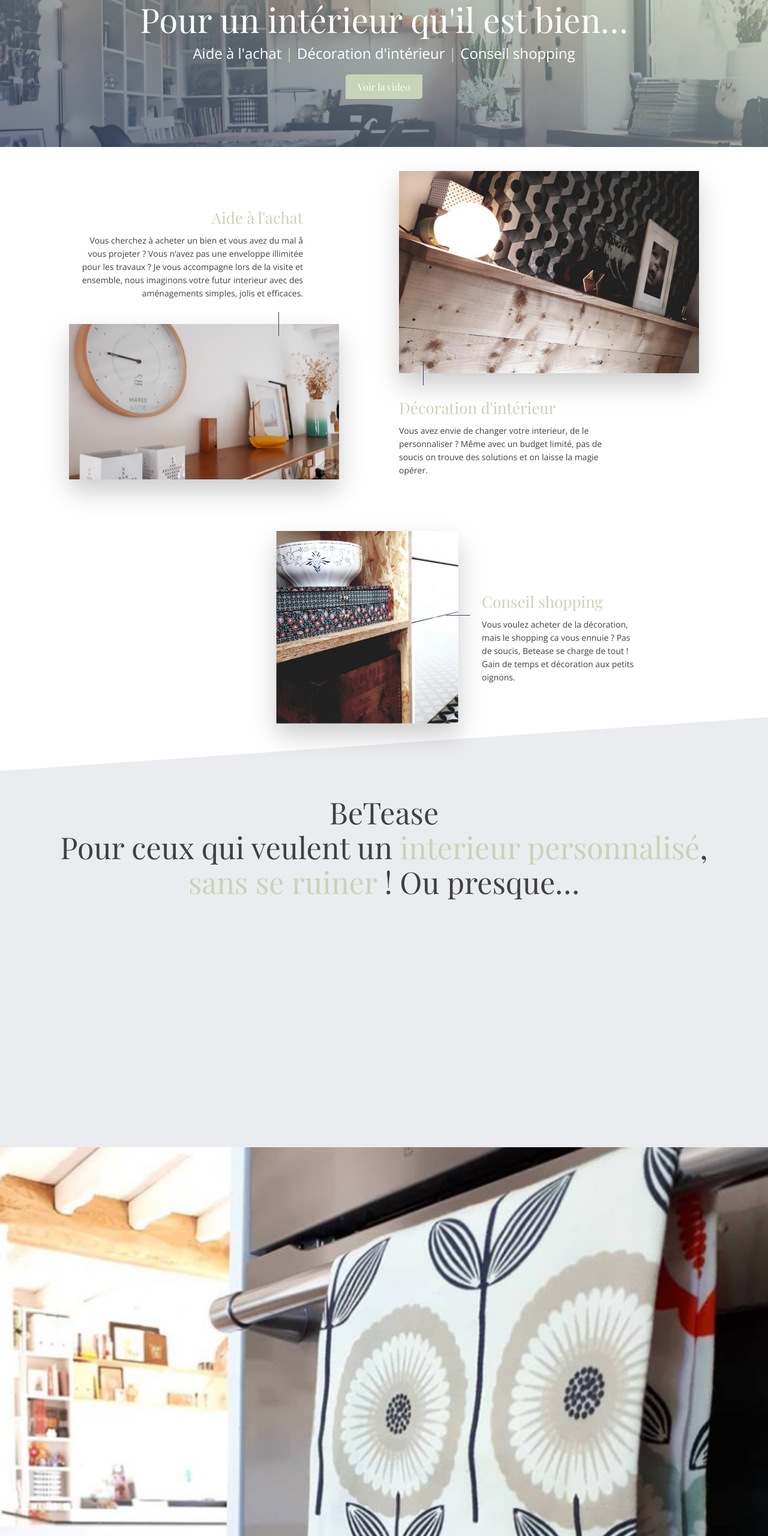
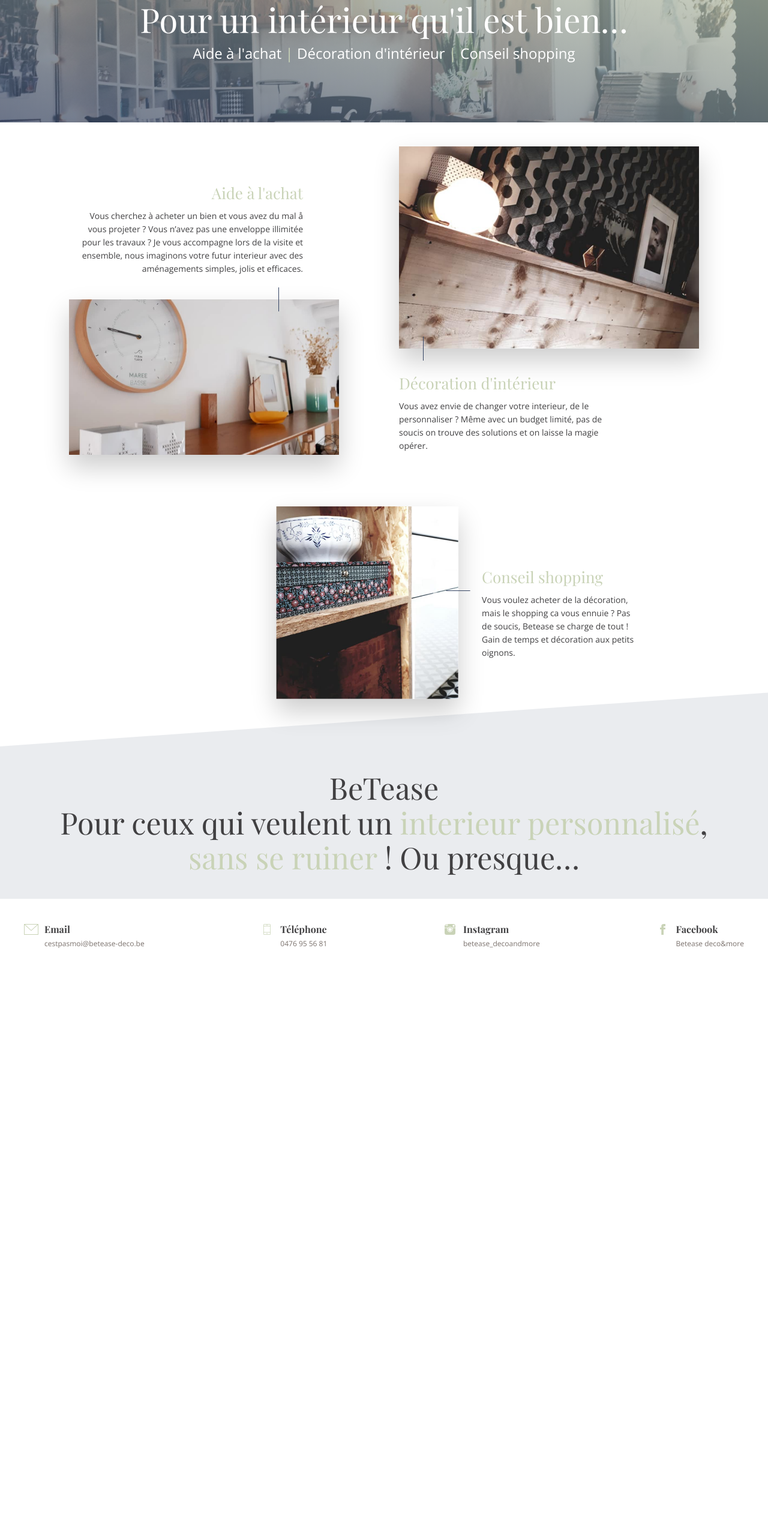
Before and after one commit to davidthurion/betease-deco, a website: page public/index.html in a window 1280 px wide. Shown: the part 180-2740 px from the top of the page at 60% size. After the commit the page ends 1802 px from the top, so only its background shows below. Drawn offline with nearby package versions, Linux system fonts and the light colour scheme; a web font is replaced by a local one.

Commit message:
:fire: Hide unfinished section

```diff
--- a/public/index.html
+++ b/public/index.html
@@ -42,7 +42,7 @@
         Aide à l'achat <span class="accent">|</span> Décoration d'intérieur <span class="accent">|</span> Conseil
         shopping
       </h1>
-      <button id="video-trigger" class="btn-accent">Voir la video</button>
+      <!-- <button id="video-trigger" class="btn-accent">Voir la video</button> -->
     </section>
     <script src="js/all.js"></script>
     <ul id="services-list" class="container">
@@ -92,13 +92,13 @@
           <span class="accent">sans se ruiner</span> ! Ou presque…
         </h3>
       </header>
-      <div id="gallery-container">
+      <!-- <div id="gallery-container">
         <picture><img src="images/gallery-picture-01.png" alt=""/></picture>
         <picture><img src="images/gallery-picture-02.png" alt=""/></picture>
         <picture><img src="images/gallery-picture-03.png" alt=""/></picture>
         <picture><img src="images/gallery-picture-04.png" alt=""/></picture>
         <picture><img src="images/gallery-picture-05.png" alt=""/></picture>
-      </div>
+      </div> -->
     </section>
     <footer id="main-footer">
       <ul class="inner-container">
```
